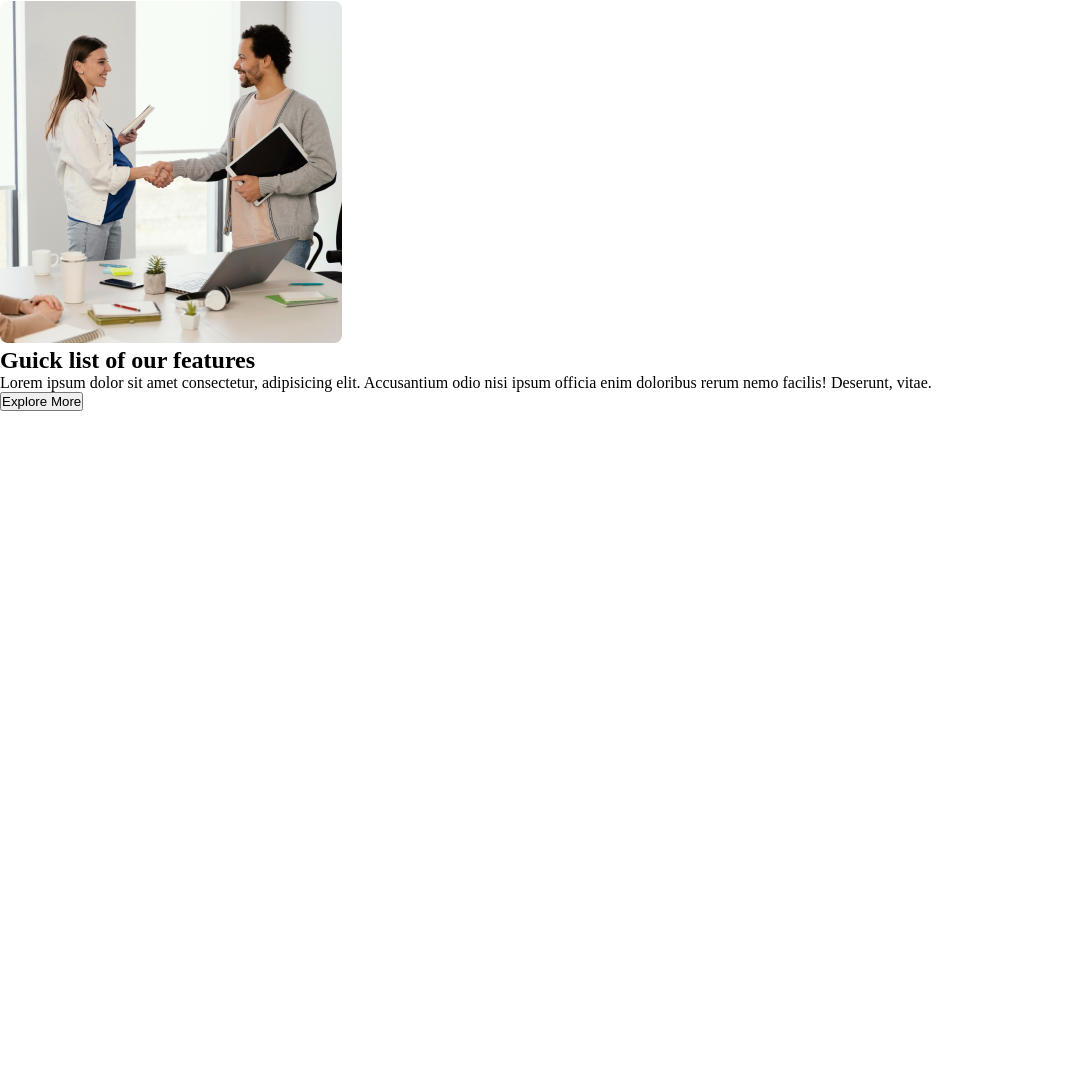
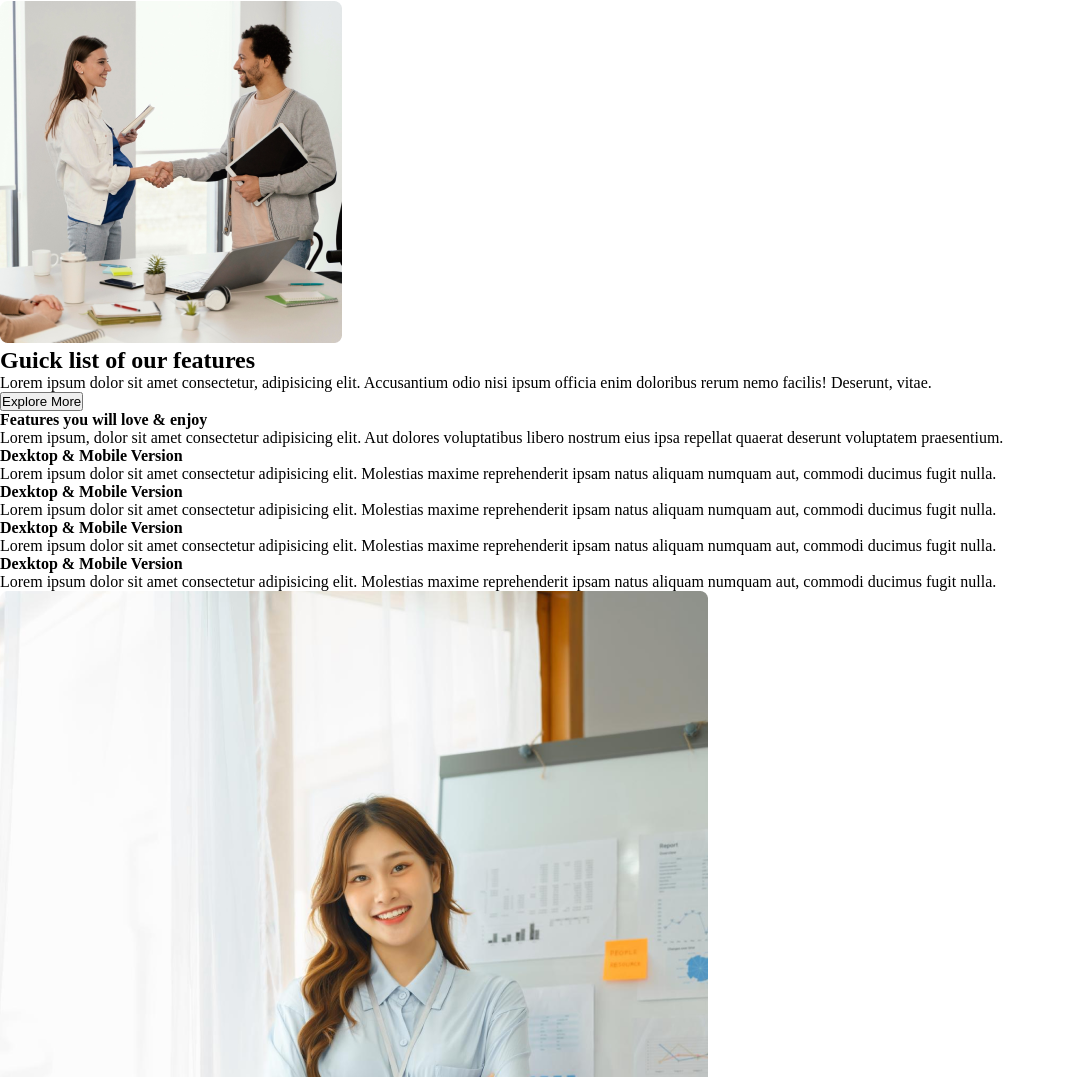
Before and after one commit to shohag390/g3-architects, a plain HTML site: page index.html in a window 1280 px wide. Shown: the part 1203-2280 px from the top of the page, without its empty margins (0-1066 px from the left). Before the commit the page ends 1614 px from the top, so only its background shows below. Drawn offline with Linux system fonts and the light colour scheme.

Commit message:
Experience html Add

```diff
--- a/index.html
+++ b/index.html
@@ -57,6 +57,45 @@
             </div>
         </section>
 
+        <section class="experience">
+            <div class="">
+                <h4>Features you will love & enjoy</h4>
+                <p>Lorem ipsum, dolor sit amet consectetur adipisicing elit. Aut dolores voluptatibus libero nostrum
+                    eius ipsa repellat quaerat deserunt voluptatem praesentium.</p>
+
+                <div class="">
+                    <div>
+                        <h4>Dexktop & Mobile Version</h4>
+                        <p>Lorem ipsum dolor sit amet consectetur adipisicing elit. Molestias maxime reprehenderit ipsam
+                            natus aliquam numquam aut, commodi ducimus fugit nulla.</p>
+                    </div>
+                    <div>
+                        <h4>Dexktop & Mobile Version</h4>
+                        <p>Lorem ipsum dolor sit amet consectetur adipisicing elit. Molestias maxime reprehenderit ipsam
+                            natus aliquam numquam aut, commodi ducimus fugit nulla.</p>
+                    </div>
+                    <div>
+                        <h4>Dexktop & Mobile Version</h4>
+                        <p>Lorem ipsum dolor sit amet consectetur adipisicing elit. Molestias maxime reprehenderit ipsam
+                            natus aliquam numquam aut, commodi ducimus fugit nulla.</p>
+                    </div>
+                    <div>
+                        <h4>Dexktop & Mobile Version</h4>
+                        <p>Lorem ipsum dolor sit amet consectetur adipisicing elit. Molestias maxime reprehenderit ipsam
+                            natus aliquam numquam aut, commodi ducimus fugit nulla.</p>
+                    </div>
+                </div>
+            </div>
+
+            <div>
+                <img src="./images/architect.png" alt="">
+                <div>
+                    <h1>10+ Year</h1>
+                    <p>Experience</p>
+                </div>
+            </div>
+        </section>
+
     </main>
 
     <!-- footer section -->
```
